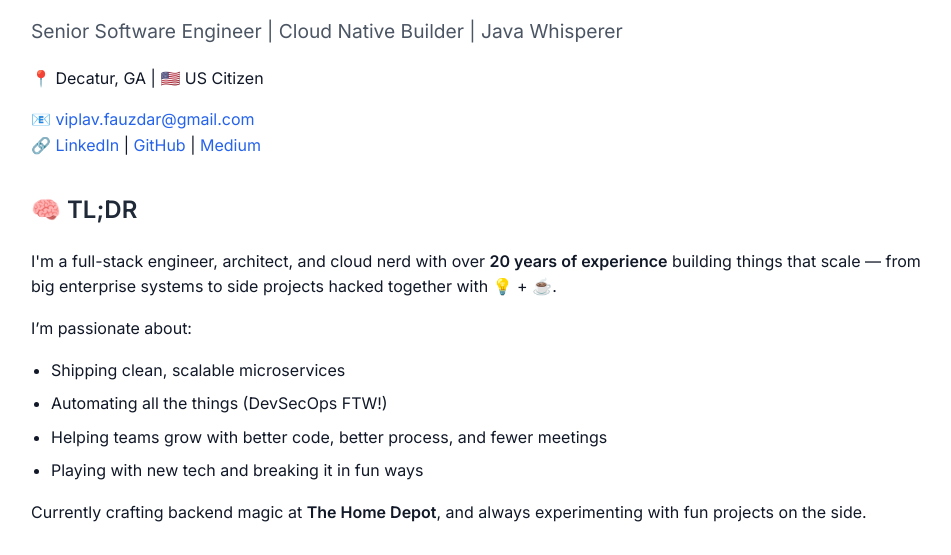
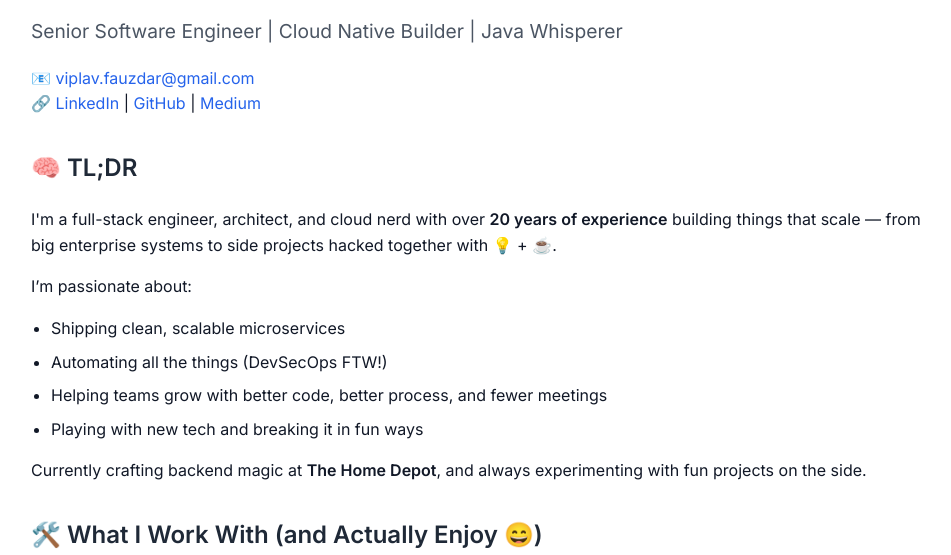
Before and after one commit to viplavfauzdar/viplavfauzdar.github.io, a plain HTML site: page index.html in a window 1280 px wide. Shown: the part 157-712 px from the top of the page, without its empty margins (159-1110 px from the left). Drawn offline with Linux system fonts and the light colour scheme.

Commit message:
Update index.html

```diff
--- a/index.html
+++ b/index.html
@@ -51,7 +51,7 @@
   <div class="container">
     <h1>👋 Hey there, I'm Viplav Fauzdar</h1>
     <p class="tagline">Senior Software Engineer | Cloud Native Builder | Java Whisperer</p>
-    <p>📍 Decatur, GA | 🇺🇸 US Citizen</p>
+
     <p>
       📧 <a href="mailto:viplav.fauzdar@gmail.com">viplav.fauzdar@gmail.com</a><br>
       🔗 <a href="https://www.linkedin.com/in/viplavfauzdar">LinkedIn</a> |
```
